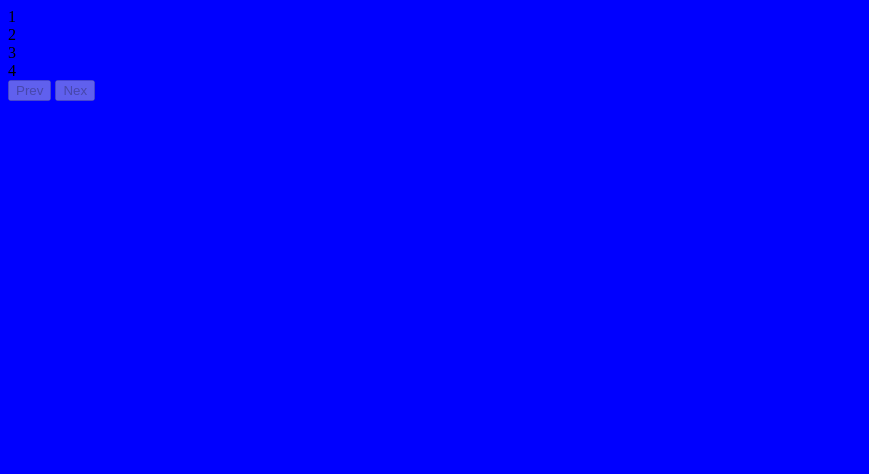
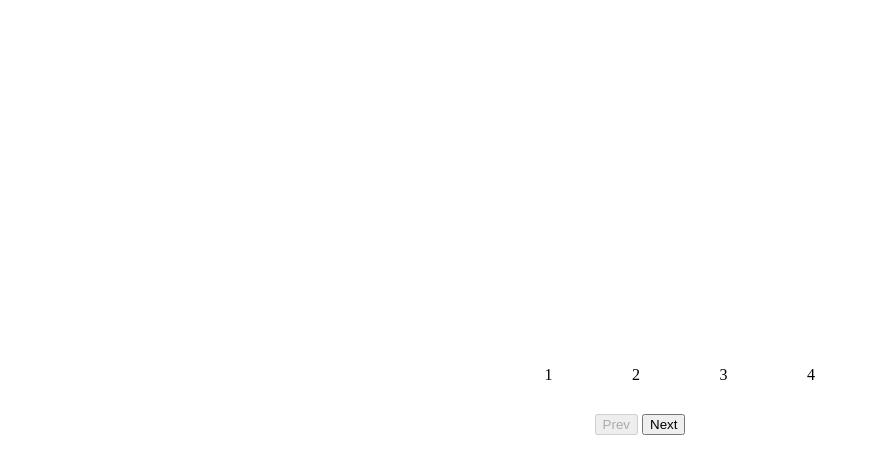
Before and after one commit to Iris-Smok/Creating-The-Steps, a plain HTML site: page index.html in a window 1280 px wide. Shown: the whole page, without its empty margins (0-869 px from the left). Drawn offline with Linux system fonts and the light colour scheme.

Commit message:
Add styles, place btns and steps in the window center

```diff
--- a/index.html
+++ b/index.html
@@ -17,7 +17,7 @@
         <div class="circle">4</div>
     </div>
     <button class="btn" id="prev" disabled>Prev</button>
-    <button class="btn" id="prev" disabled>Nex</button>
+    <button class="btn" id="next">Next</button>
 </div>
 
 <script src="script.js"></script>
--- a/style.css
+++ b/style.css
@@ -1,3 +1,21 @@
 body{
-    background-color:blue;
+    display: flex;
+    align-items: center;
+    justify-content: center;
+    height: 100vh;
+    overflow: hidden;
+    margin: 0 auto;
 }
+
+.container{
+    text-align: center;
+}
+
+.progress-container{
+    display: flex;
+    justify-content: space-between;
+    position: relative;
+    margin-bottom: 30px;
+    max-width: 100%;
+    width: 350px;
+}
```
